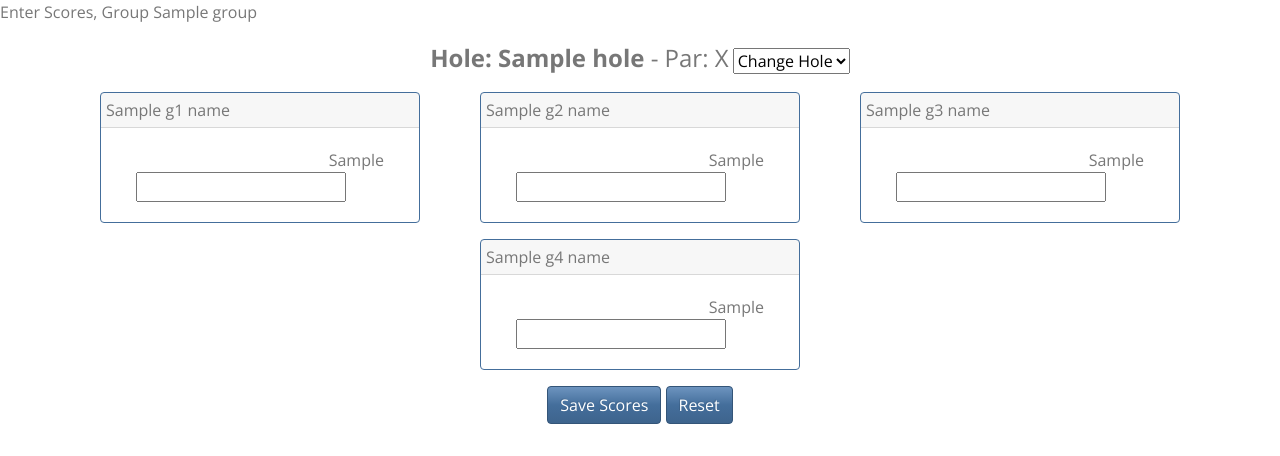
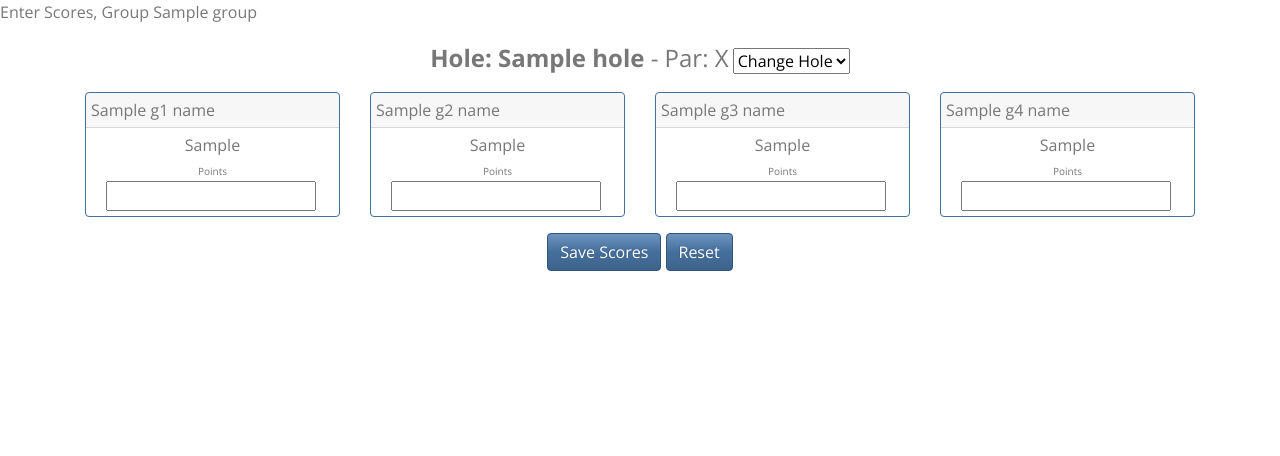
Before and after one commit to Rusty2089/birdiesandbuddies, a Django app: template tourney/templates/tourney/enterscores.html in a window 1280 px wide. Shown: the top 456 px of the page. Run offline with Django 3.2, Linux system fonts and the light colour scheme; the template is opened without the code that fills it: most values are stand-ins (such as "Sample title", 1, 10 or a date in 2020); form fields are guessed from the names that the template uses; some libraries are stand-ins or nearby versions.

Commit message:
Made enterscores look a little nicer

```diff
--- a/tourney/templates/tourney/enterscores.html
+++ b/tourney/templates/tourney/enterscores.html
@@ -45,11 +45,12 @@
       <center>
 	  <div class="card border-primary mb-3" style="max-width: 20rem;">
         <div align="left" class="card-header" style="padding:5px"> {{ g1_name }} </div>
-          <div align="right" class="card-body">
+          <div align="right" class="card-body" style="padding:5px">
             <div class="container">
               <div class="row">
-               <div class="col">
-                 {{ g1_rdp }}
+               <div align="center" class="col">
+                 {{ g1_rdp }}</br>
+				 <font size = 1">Points</font>
                </div>
                <div class="col-9">
                  {{ form.g1_score }}
@@ -65,11 +66,12 @@
       <center>
 	  <div class="card border-primary mb-3" style="max-width: 20rem;">
         <div align="left" class="card-header" style="padding:5px"> {{ g2_name }} </div>
-          <div align="right" class="card-body">
+          <div align="right" class="card-body" style="padding:5px">
             <div class="container">
               <div class="row">
-               <div class="col">
-                 {{ g2_rdp }}
+               <div align="center" class="col">
+                 {{ g2_rdp }}</br>
+				 <font size = 1">Points</font>
                </div>
                <div class="col-9">
                  {{ form.g2_score }}
@@ -85,11 +87,12 @@
       <center>
 	  <div class="card border-primary mb-3" style="max-width: 20rem;">
         <div align="left" class="card-header" style="padding:5px"> {{ g3_name }} </div>
-          <div align="right" class="card-body">
+          <div align="right" class="card-body" style="padding:5px">
             <div class="container">
               <div class="row">
-               <div class="col">
-                 {{ g3_rdp }}
+               <div align="center" class="col">
+                 {{ g3_rdp }}</br>
+				 <font size = 1">Points</font>
                </div>
                <div class="col-9">
                  {{ form.g3_score }}
@@ -105,11 +108,12 @@
       <center>
 	  <div class="card border-primary mb-3" style="max-width: 20rem;">
         <div align="left" class="card-header" style="padding:5px"> {{ g4_name }} </div>
-          <div align="right" class="card-body">
+          <div align="right" class="card-body" style="padding:5px">
             <div class="container">
               <div class="row">
-               <div class="col">
-                 {{ g4_rdp }}
+               <div align="center" class="col">
+                 {{ g4_rdp }}</br>
+				 <font size = 1">Points</font>
                </div>
                <div class="col-9">
                  {{ form.g4_score }}
```
